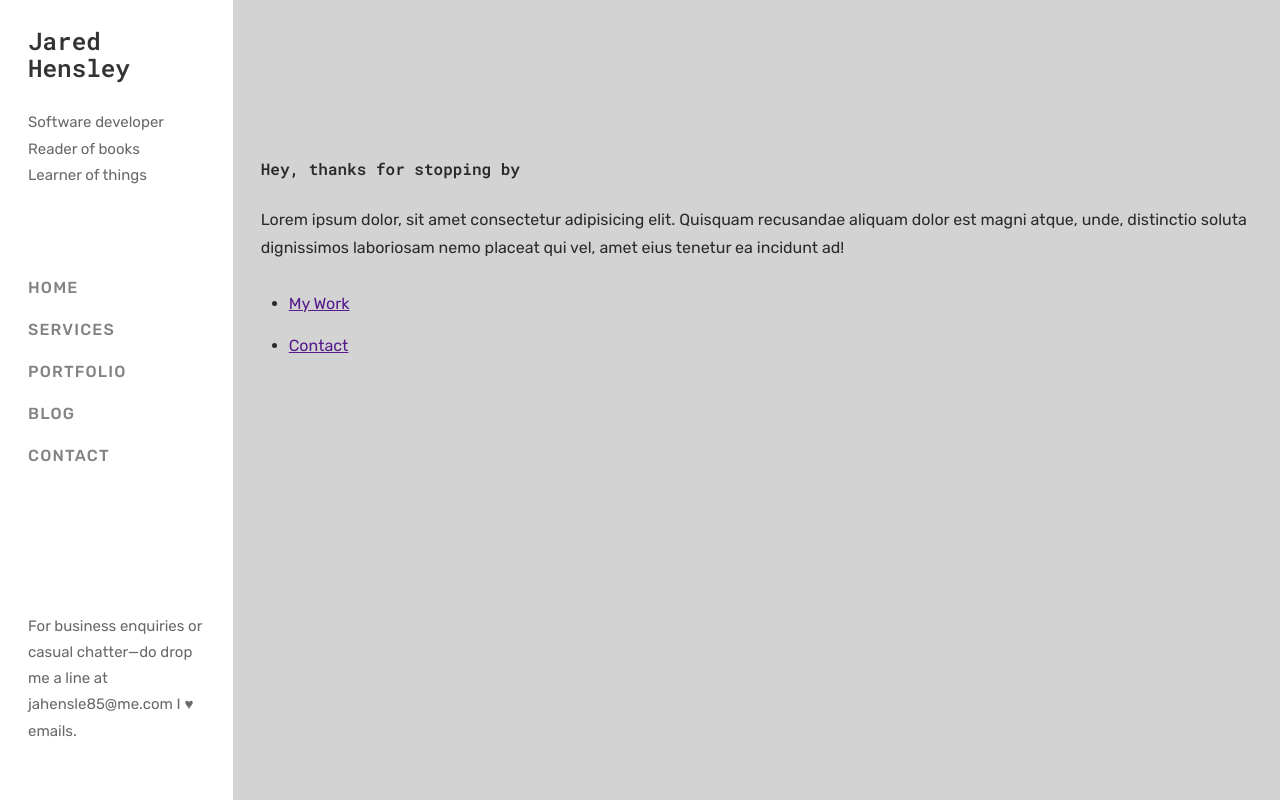
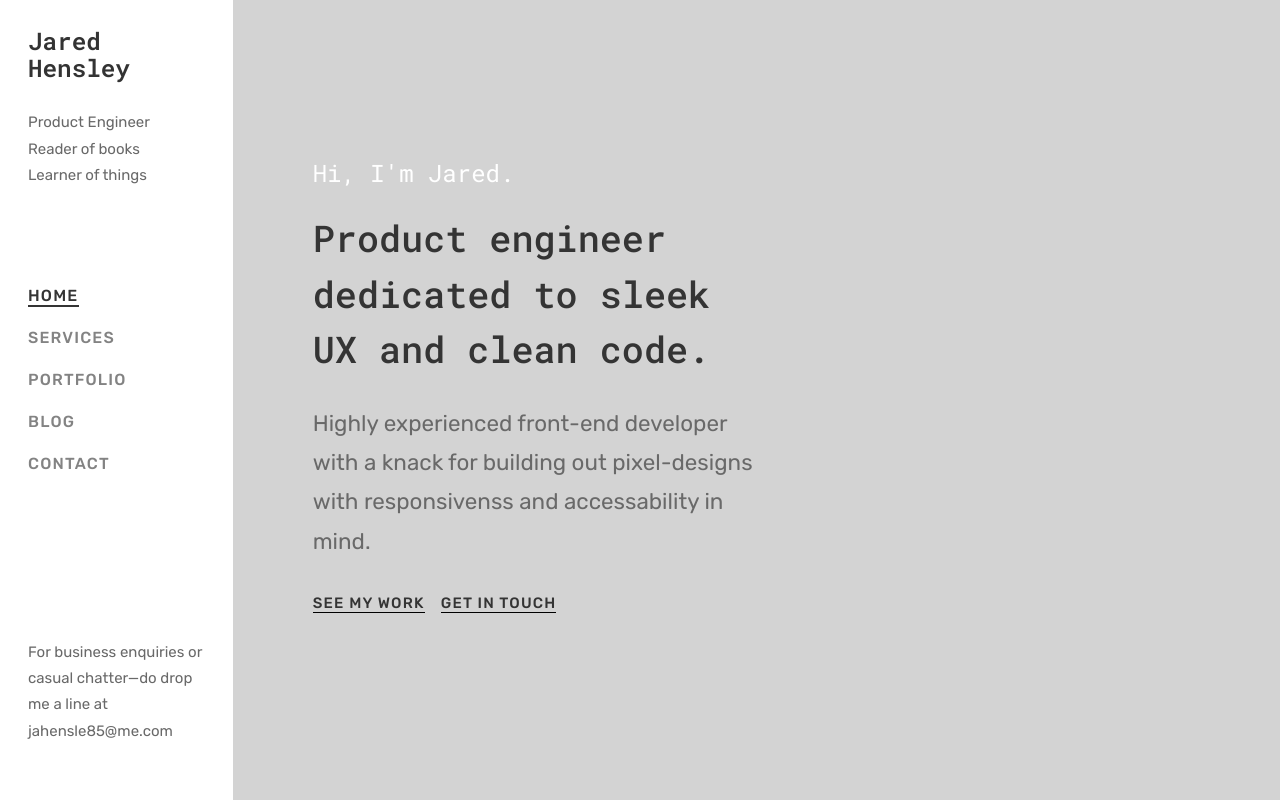
Before and after one commit to jaredhensley/gatsby-portfolio, a Gatsby site: page / in a window 1280 px wide. Built offline with nearby package versions, Linux system fonts and the light colour scheme; Gatsby itself is replaced by a stand-in of ours.

Commit message:
layout component updates, home page work, new pages and routes

```diff
--- a/src/components/layout.js
+++ b/src/components/layout.js
@@ -1,4 +1,5 @@
 import React from "react"
+import { Link } from "gatsby"
 import layoutStyles from "./layout.module.scss"
 
 const Layout = ({ children }) => {
@@ -7,31 +8,31 @@ const Layout = ({ children }) => {
       <aside className={layoutStyles.navigation}>
         <h2>Jared Hensley</h2>
         <p>
-          Software developer<br></br>
-          Reader of books<br></br>
-          Learner of things<br></br>
+          <span>Product Engineer</span>
+          <span>Reader of books</span>
+          <span>Learner of things</span>
         </p>
         <nav>
           <ul>
             <li>
-              <a href="">HOME</a>
+              <Link to='/' activeClassName="active">HOME</Link>
             </li>
             <li>
-              <a href="">SERVICES</a>
+              <Link to='/services' activeClassName="active">SERVICES</Link>
             </li>
             <li>
-              <a href="">PORTFOLIO</a>
+              <Link to='/portfolio' activeClassName="active">PORTFOLIO</Link>
             </li>
             <li>
-              <a href="">BLOG</a>
+              <Link to='/blog' activeClassName="active">BLOG</Link>
             </li>
             <li>
-              <a href="">CONTACT</a>
+              <Link to='/contact' activeClassName="active">CONTACT</Link>
             </li>
           </ul>
         </nav>
         <p>
-          For business enquiries or casual chatter—do drop me a line at jahensle85@me.com I ♥︎ emails.
+          For business enquiries or casual chatter—do drop me a line at jahensle85@me.com
         </p>
       </aside>
       <main className={layoutStyles.main}>{children}</main>
--- a/src/components/layout.module.scss
+++ b/src/components/layout.module.scss
@@ -8,11 +8,17 @@
   display: flex;
   flex-direction: column;
   padding: 1.75rem;
+  max-height: 100vh;
 
   p {
     font-weight: 400;
     color: #696969;
     font-size: 15px;
+
+    &:first-of-type {
+      display: flex;
+      flex-direction: column;
+    }
 
     &:last-of-type {
       margin-top: auto;
@@ -31,7 +37,8 @@
       list-style: none;
       font-weight: 500;
 
-         &:hover a {
+      &:hover a,
+      &.active a {
         color: rgb(52, 52, 52);
         border-color: rgb(52, 52, 52);
       }
@@ -45,14 +52,19 @@
       border-style: solid;
       border-color: transparent;
       transition: border-color 0.3s ease 0s, color 0.3s ease 0s;
+
+      &[class*="active"] {
+        color: rgb(52, 52, 52);
+        border-color: rgb(52, 52, 52);
       }
-
+    }
   }
 }
 
 main {
   display: flex;
   flex-direction: column;
-   background-color: #D3D3D3;
-   padding: 20vh 1.75rem 10vh;
+  background-color: #d3d3d3;
+  padding: 20vh 5rem 20vh;
+  overflow-y: scroll;
 }
--- a/src/pages/index.js
+++ b/src/pages/index.js
@@ -1,19 +1,25 @@
 import React from "react"
 
 import Layout from "../components/layout"
+import indexStyles from "./styles/index.module.scss"
 
 const IndexPage = () => (
   <Layout>
-    <h4>Hey, thanks for stopping by</h4>
-    <p>Lorem ipsum dolor, sit amet consectetur adipisicing elit. Quisquam recusandae aliquam dolor est magni atque, unde, distinctio soluta dignissimos laboriosam nemo placeat qui vel, amet eius tenetur ea incidunt ad!</p>
-    <ul>
-      <li>
-        <a href="">My Work</a>
-      </li>
-      <li>
-        <a href="">Contact</a>
-      </li>
-    </ul>
+    <section className={indexStyles.container}>
+      <h1>
+        <span className={indexStyles.intro}>Hi, I'm Jared.</span>
+        <span className={indexStyles.tagline}>Product engineer dedicated to sleek UX and clean code.</span>
+      </h1>
+      <p className={indexStyles.description}>Highly experienced front-end developer with a knack for building out pixel-designs with responsivenss and accessability in mind.</p>
+      <ul className={indexStyles.navigate}>
+        <li>
+          <a href="">See My Work</a>
+        </li>
+        <li>
+          <a href="">Get In Touch</a>
+        </li>
+      </ul>
+    </section>
   </Layout>
 )
 
--- /dev/null
+++ b/src/pages/styles/index.module.scss
@@ -0,0 +1,48 @@
+.container {
+  display: flex;
+  flex-direction: column;
+  max-width: 50%;
+
+  .intro {
+    display: block;
+    color: white;
+    margin-bottom: 1em;
+    font-weight: 400;
+    font-size: .75em;
+  }
+
+  .tagline {
+    font-size: 1.15em;
+    line-height: 1.5;
+    color: #343434;
+    font-weight: 500;
+  }
+
+  .description {
+    font-size: 1.4em;
+    color: #696969;
+  }
+
+  .navigate {
+    display: flex;
+    margin: 0;
+
+    li {
+      list-style: none;
+
+      &:first-of-type {
+        margin-right: 1em;
+      }
+
+      a {
+        text-decoration: none;
+        color: #343434;
+        font-size: 15px;
+        font-weight: 500;
+        letter-spacing: 1.2px;
+        text-transform: uppercase;
+        border-bottom: 1px solid black;
+      }
+    }
+  }
+}
--- a/src/utils/typography.js
+++ b/src/utils/typography.js
@@ -4,7 +4,7 @@ const typography = new Typography({
   baseFontSize: "16px",
   baseLineHeight: 1.75,
   headerFontFamily: ["Roboto mono", "monospace"],
-  bodyFontFamily: ["Rubik", "monospace"],
+  bodyFontFamily: ["Rubik", "Arial", "sans-serif"],
   googleFonts: [
     {
       name: "Roboto Mono",
```
Also changed, not shown: src/pages/blog.js (added, +13 -0 lines), src/pages/contact.js (added, +13 -0 lines), src/pages/portfolio.js (added, +13 -0 lines), src/pages/services.js (added, +13 -0 lines). Lines whose indentation alone changed are shown as unchanged.
